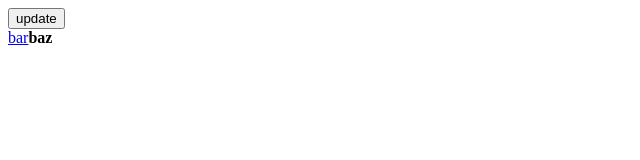
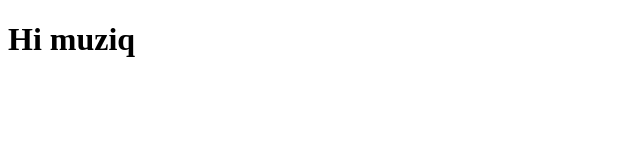
Before and after one commit to muzqi/Didact, a plain HTML site: page index.html in a window 1280 px wide. Shown: the whole page, without its empty margins (0-640 px from the left). Drawn offline with Linux system fonts and the light colour scheme.

Commit message:
Step VII: Function Components

```diff
--- a/Didact.js
+++ b/Didact.js
@@ -1,10 +1,12 @@
-const UPDATE = Symbol();
-const PLACEMENT = Symbol();
-const DELETION = Symbol();
+const UPDATE = Symbol('UPDATE');
+const PLACEMENT = Symbol('PLACEMENT');
+const DELETION = Symbol('DELETION');
+
+const TEXT_ELEMENT = Symbol('TEXT_ELEMENT');
 
 function createTextElement(text) {
   return {
-    type: 'TEXT_ELEMENT',
+    type: TEXT_ELEMENT,
     props: {
       nodeValue: text,
       children: [],
@@ -32,7 +34,7 @@ const isNew = (prev, next) => key => prev[key] !== next[key];/*  */// 是否是
 const isGone = (prev, next) => key => !(key in next);/*          */// 是否是一个遗弃的 DOM Attribute。依据：将历史属性的 key 在新的 props 里遍历，查询是否存在
 
 function createDom(fiber) {
-  const dom = fiber.type === 'TEXT_ELEMENT'
+  const dom = fiber.type === TEXT_ELEMENT
     ? document.createTextNode('')
     : document.createElement(fiber.type);
 
@@ -45,7 +47,7 @@ function createDom(fiber) {
       if (isEvent(name)) {/*   */// 设置事件绑定
         const eventType = name.toLowerCase().substring(2);
         dom.addEventListener(eventType, fiber.props[name]);
-      } else {/*         */// 设置 DOM Attribute
+      } else {/*               */// 设置 DOM Attribute
         dom[name] = fiber.props[name];
       }
     });
@@ -100,7 +102,24 @@ function commitWork(fiber) {
   if (!fiber) {
     return;
   }
-  const domParent = fiber.parent.dom;
+
+  // FunctionComponent 与 HostComponent 数据结构有所不同
+  //
+  // HostComponent:
+  // 在 updateHostComponent 中，`fiber.dom = createDom(fiber);` 语句保证了每个 fiber 节点都存在 dom 属性
+  // 因此 domParent 永远有值，往后的 DOM 增删操作，都会由 domParent.appendChild 或 domParent.removeChild 来执行，所以保证 domParent 节点存在，是非常必要的
+  //
+  // FunctionComponent
+  // 与 HostComponent 不同的是，FunctionComponent 首次进入 performUnitOfWork function 时，其 type 是一个函数，
+  // 这就决定了 FunctionComponent 的第一个 Fiber 节点，是不存在 dom 属性的（除非在 updateFunctionComponent 中造一个 <div> 包裹），
+  // 如果不做处理，当遍历到 FunctionComponent 下一个子节点时，就会出现 domParent = null，导致操作 dom 节点失败；
+  // 这里使用 `while (!domParentFiber.dom)` 的目的，就是为了将 FunctionComponent 的根节点，赋值到 #root 上。
+  let domParentFiber = fiber.parent;
+  while (!domParentFiber.dom) {
+    domParentFiber = domParentFiber.parent;
+  }
+
+  const domParent = domParentFiber.dom;
 
   if (
     fiber.effectTag === PLACEMENT &&
@@ -113,11 +132,20 @@ function commitWork(fiber) {
   ) {
     updateDom(fiber.dom, fiber.alertnate.props, fiber.props);
   } else if (fiber.effectTag === DELETION) {
-    domParent.removeChild(fiber.dom);
+    commitDeletion(fiber, domParent);
   }
 
   commitWork(fiber.child);
   commitWork(fiber.sibling);
+}
+
+function commitDeletion(fiber, domParent) {
+  // 当删除 FunctionComponent 根节点时，fiber.dom 是不存在的
+  if (fiber.dom) {
+    domParent.removeChild(fiber.dom);
+  } else {
+    commitDeletion(fiber.child, domParent);
+  }
 }
 
 function render(element, container) {
@@ -158,6 +186,41 @@ function workLoop(deedline) {
 requestIdleCallback(workLoop);
 
 function performUnitOfWork(fiber) {
+  // 1 判断是 FunctionComponent(函数组件) 还是 HostComponent(原生组件)
+  //   FunctionComponent 会在第一次遍历，进入 updateFunctionComponent function 逻辑，
+  //   其往后的遍历都会进入 updateHostComponent function 中。
+  const isFunctionComponent = fiber.type instanceof Function;
+  if (isFunctionComponent) {
+    updateFunctionComponent(fiber);
+  } else {
+    updateHostComponent(fiber);
+  }
+
+  // 2 当以上循环完成后，就将 fiber.child 返回，workLoop 方法会执行 `nextUnitOfWork = performUnitOfWork(nextUnitOfWork)`，
+  //   这就进入了下一轮循环。
+  if (fiber.child) {
+    return fiber.child;
+  }
+
+  // 3 如果已经走到了末级节点，即 fiber.child 为空，则从当前 fiber 节点向上查找(nextFiber = nextFiber.parent)，
+  //   每向上一级，查询该级节点是否有 sibling 节点，有则 return，进入该节点遍历，没有则一直向上，直到 nextFiber.parent 为 null，结束遍历
+  let nextFiber = fiber;
+  while (nextFiber) {
+    if (nextFiber.sibling) {
+      return nextFiber.sibling;
+    }
+
+    nextFiber = nextFiber.parent;
+  }
+}
+
+function updateFunctionComponent(fiber) {
+  // 执行函数，得到响应的 elements
+  const children = [fiber.type(fiber.props)];
+  reconcileChildren(fiber, children);
+}
+
+function updateHostComponent(fiber) {
   // 1 如果传入 fiber.dom 为空，则创建并挂载
   if (!fiber.dom) {
     fiber.dom = createDom(fiber);
@@ -166,23 +229,6 @@ function performUnitOfWork(fiber) {
   // 2 遍历 fiber 节点下的所有 children，并创建新的 fiber 节点
   const elements = fiber.props.children;
   reconcileChildren(fiber, elements);
-
-  // 3.1 当以上循环完成后，就将 fiber.child 返回，workLoop 方法会执行 `nextUnitOfWork = performUnitOfWork(nextUnitOfWork)`，
-  //     这就进入了下一轮循环。
-  if (fiber.child) {
-    return fiber.child;
-  }
-
-  // 3.2 如果已经走到了末级节点，即 fiber.child 为空，则从当前 fiber 节点向上查找(nextFiber = nextFiber.parent)，
-  //     每向上一级，查询该级节点是否有 sibling 节点，有则 return，进入该节点遍历，没有则一直向上，直到 nextFiber.parent 为 null，结束遍历
-  let nextFiber = fiber;
-  while (nextFiber) {
-    if (nextFiber.sibling) {
-      return nextFiber.sibling;
-    }
-
-    nextFiber = nextFiber.parent;
-  }
 }
 
 function reconcileChildren(wipFiber, elements) {
--- a/index.html
+++ b/index.html
@@ -6,99 +6,20 @@
   <title>Document</title>
 </head>
 <body>
-  <div id="root">
-    <button id="button">update</button>
-  </div>
+  <div id="root"></div>
 </body>
 <script src="Didact.js"></script>
 <script>
-  // JSX: (
-  //   <div id="foo">
-  //     <a href="https://pomb.us/build-your-own-react/">bar</a>
-  //     <b onClick={() => console.log('hello baz')}>baz</b>
-  //   </div>
-  // )
-  // ->
-  // element: {
-  //   "type": "div",
-  //   "props": {
-  //     "id": "foo",
-  //     "children": [{
-  //       "type": "a",
-  //       "props": {
-  //         "href": "https://pomb.us/build-your-own-react/",
-  //         "children": [{
-  //           "type": "TEXT_ELEMENT",
-  //           "props": {
-  //             "nodeValue": "bar",
-  //             "children": []
-  //           }
-  //         }]
-  //       }
-  //     }, {
-  //       "type": "b",
-  //       "props": {
-  //         "onClick": () => console.log('hello baz'),
-  //         "children": [{
-  //            "type": "TEXT_ELEMENT",
-  //            "props": {
-  //              "nodeValue": "baz",
-  //              "children": []
-  //            }
-  //          }]
-  //       }
-  //     }]
-  //   }
-  // }
-  // ->
-  // Fiber = {
-  //   dom: div#root,
-  //   props: {
-  //     children: [{...}],
-  //   },
-  //   child: {
-  //     dom: div#foo,
-  //     parent: { dom: div#root, props: {...}, child: {...} },
-  //     props: { id: 'foo', children: Array(2) },
-  //     type: 'div',
-  //     child: {
-  //       type: 'a',
-  //       dom: a#undefined,
-  //       parent: { type: 'div', props: {...}, parent: {...}, dom: div#foo, child: {...} },
-  //       props: { href: '...', children: Array(1) },
-  //       child: { type: 'TEXT_ELEMENT', props: {...}, parent: {...}, dom: text },
-  //       sibling: {
-  //         dom: b#undefined,
-  //         parent: { type: 'div', props: {...}, parent: {...}, dom: div#foo, child: {...} },
-  //         props: { onClick: Function, children: Array(1) },
-  //         type: 'b',
-  //       },
-  //     },
-  //   },
-  // }
-  const element = Didact.createElement(
-    'div',
-    { id: 'foo' },
-    Didact.createElement('a', { href: 'https://pomb.us/build-your-own-react/' }, 'bar'),
-    Didact.createElement('b', { onClick: () => console.log('hello baz') }, 'baz'),
-  );
+  // JSX: const App = props => <h1>Hi {props.name}</h1>;
+  const App = (props) => Didact.createElement('h1', null, 'Hi ', props.name);
 
+  const element = Didact.createElement(App, { name: 'muziq' });
+  // const element = Didact.createElement(
+  //   'div',
+  //   { id: 'foo' },
+  //   Didact.createElement('h1', null, 'Hi muzqi'),
+  // );
   const container = document.getElementById('root');
   Didact.render(element, container);
 </script>
-
-<script>
-  const btn = document.getElementById('button');
-
-  btn.addEventListener('click', () => {
-    const element = Didact.createElement(
-      'div',
-      { id: 'foo' },
-      Didact.createElement('a', { onClick: () => console.log('hello') }, 'baz'),
-      Didact.createElement('b', null, 'click'),
-    );
-
-    Didact.render(element, container);
-  });
-</script>
 </html>
```
